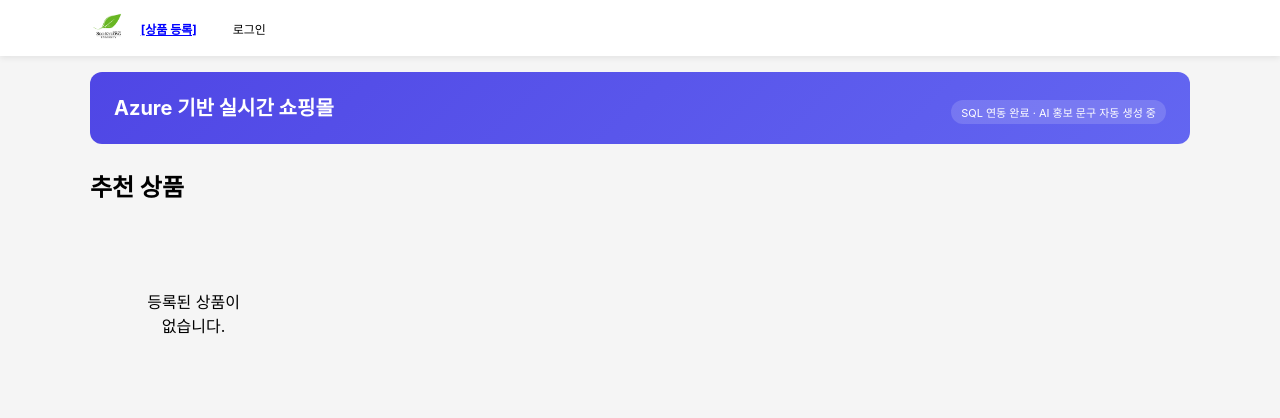
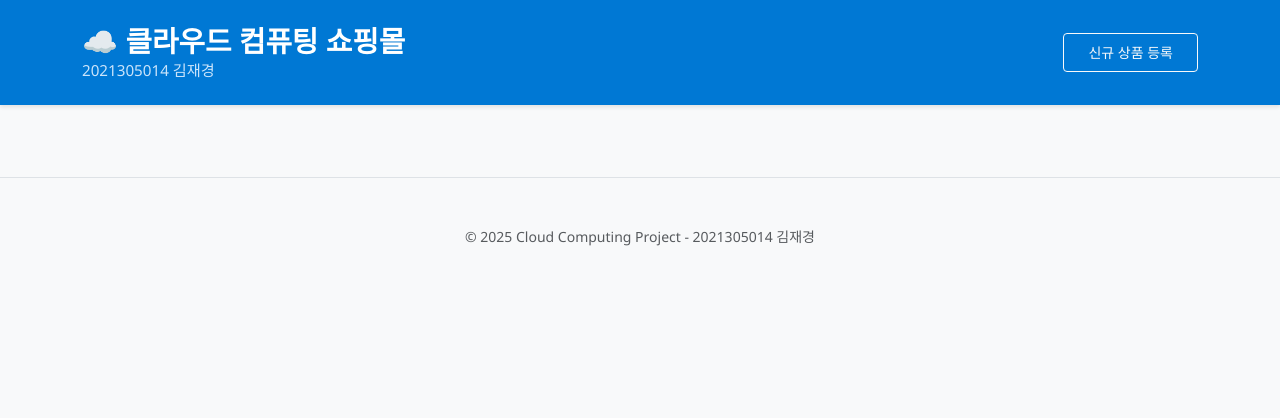
Before and after one commit to kjk020208/myshop, a Flask app: page / in a window 1280 px wide. Shown: the top 418 px of the page. Run offline with Flask 3, Linux system fonts and the light colour scheme.

```diff
--- a/templates/index.html
+++ b/templates/index.html
@@ -2,51 +2,84 @@
 <html lang="ko">
 <head>
     <meta charset="UTF-8">
-    <title>Azure Flask 쇼핑몰</title>
-    <link rel="stylesheet" href="{{ url_for('static', filename='style.css') }}">
+    <meta name="viewport" content="width=device-width, initial-scale=1.0">
+    <title>클라우드 컴퓨팅 쇼핑몰</title>
+    <link href="https://cdn.jsdelivr.net/npm/bootstrap@5.3.0/dist/css/bootstrap.min.css" rel="stylesheet">
+    <style>
+        :root { --azure-blue: #0078d4; }
+        body { background-color: #f8f9fa; font-family: 'Segoe UI', Tahoma, Geneva, Verdana, sans-serif; }
+        /* 헤더 부분 스타일 */
+        .navbar { background-color: var(--azure-blue); box-shadow: 0 2px 4px rgba(0,0,0,0.1); padding: 1.5rem 0; }
+        .shop-title { color: white; font-size: 1.8rem; font-weight: 800; margin-bottom: 0; }
+        .student-info { color: #e1f0ff; font-size: 0.95rem; font-weight: 400; opacity: 0.9; }
+
+        /* 카드 디자인 */
+        .product-card {
+            border: none; border-radius: 15px; transition: transform 0.3s ease;
+            background: white; height: 100%; box-shadow: 0 4px 6px rgba(0,0,0,0.05);
+        }
+        .product-card:hover { transform: translateY(-10px); box-shadow: 0 10px 20px rgba(0,0,0,0.1); }
+        .product-img {
+            height: 250px; object-fit: cover; border-top-left-radius: 15px; border-top-right-radius: 15px;
+        }
+        .ai-badge {
+            background-color: #e1f0ff; color: #005a9e; font-size: 0.75rem;
+            padding: 4px 10px; border-radius: 20px; display: inline-block; margin-bottom: 8px; font-weight: 600;
+        }
+        .price-tag { color: #d13438; font-weight: bold; font-size: 1.2rem; }
+        .btn-azure { background-color: var(--azure-blue); color: white; border-radius: 25px; padding: 5px 20px; }
+    </style>
 </head>
 <body>
-    <header class="header-wrapper">
-        <div class="header-top">
-            <div class="header-logo"><a href="/"><img src="{{ url_for('static', filename='logo.png') }}" alt="로고"></a></div>
-            <div class="header-right">
-                <a href="/add" style="color: blue; font-weight: bold; margin-right: 20px;">[상품 등록]</a>
-                <span>로그인</span>
+
+<nav class="navbar navbar-expand-lg navbar-dark mb-5">
+    <div class="container text-center text-lg-start d-flex flex-column flex-lg-row align-items-center justify-content-between">
+        <div>
+            <h1 class="shop-title">☁️ 클라우드 컴퓨팅 쇼핑몰</h1>
+            <p class="student-info mb-0">2021305014 김재경</p>
+        </div>
+        <div class="mt-3 mt-lg-0">
+            <a href="/add" class="btn btn-outline-light btn-sm px-4 py-2">신규 상품 등록</a>
+        </div>
+    </div>
+</nav>
+
+<div class="container">
+    <div class="row row-cols-1 row-cols-sm-2 row-cols-lg-3 g-4">
+        {% for product in products %}
+        <div class="col">
+            <div class="card product-card">
+                <img src="{{ product.image_url }}" class="card-img-top product-img" alt="{{ product.name }}">
+
+                <div class="card-body p-4">
+                    <span class="ai-badge">Azure Cognitive AI</span>
+                    <h5 class="card-title fw-bold mb-3 text-truncate">{{ product.name }}</h5>
+
+                    <p class="card-text text-muted small mb-4" style="min-height: 45px; line-height: 1.5;">
+                        {{ product.description }}
+                    </p>
+
+                    <div class="d-flex justify-content-between align-items-center mt-auto">
+                        <span class="price-tag">₩{{ "{:,.0f}".format(product.price) }}</span>
+                        <button class="btn btn-azure btn-sm">상세보기</button>
+                    </div>
+                </div>
+                <div class="card-footer bg-transparent border-0 pb-3">
+                    <hr class="my-2 opacity-10">
+                    <div class="text-center">
+                        <small class="text-muted" style="font-size: 0.7rem;">Category: {{ product.category }}</small>
+                    </div>
+                </div>
             </div>
         </div>
-    </header>
+        {% endfor %}
+    </div>
+</div>
 
-    <main class="container">
-        <section class="banner">
-            <div class="banner-title">Azure 기반 실시간 쇼핑몰</div>
-            <div class="banner-tag">SQL 연동 완료 · AI 홍보 문구 자동 생성 중</div>
-        </section>
+<footer class="text-center py-5 mt-5 text-muted border-top">
+    <p class="small">© 2025 Cloud Computing Project - 2021305014 김재경</p>
+</footer>
 
-        <section>
-            <h2 class="section-title">추천 상품</h2>
-            <div class="product-grid">
-                {% if products %}
-                    {% for product in products %}
-                    <div class="product-card" style="border: 1px solid #ddd; padding: 15px; border-radius: 10px; margin-bottom: 20px;">
-                        {% if product.image_url %}
-                            <img src="{{ product.image_url }}" style="width:100%; height:200px; object-fit:cover; border-radius:8px;">
-                        {% endif %}
-
-                        <div style="font-size: 18px; font-weight: bold; margin-top: 10px;">{{ product.name }}</div>
-                        <div style="color: red; font-size: 16px;">₩{{ "{:,.0f}".format(product.price) }}</div>
-
-                        <div style="background-color: #f9f9f9; padding: 10px; margin: 10px 0; border-radius: 5px; color: #000 !important; font-size: 14px; line-height: 1.4; font-weight: bold;">
-                            {{ product.description }}
-                        </div>
-
-                        <div style="font-size: 12px; color: #888;">{{ product.category }} #Azure_Cloud</div>
-                    </div>
-                    {% endfor %}
-                {% else %}
-                    <p style="text-align: center; padding: 50px;">등록된 상품이 없습니다.</p>
-                {% endif %}
-            </div>
-        </section>
-    </main>
+<script src="https://cdn.jsdelivr.net/npm/bootstrap@5.3.0/dist/js/bootstrap.bundle.min.js"></script>
 </body>
 </html>
```
